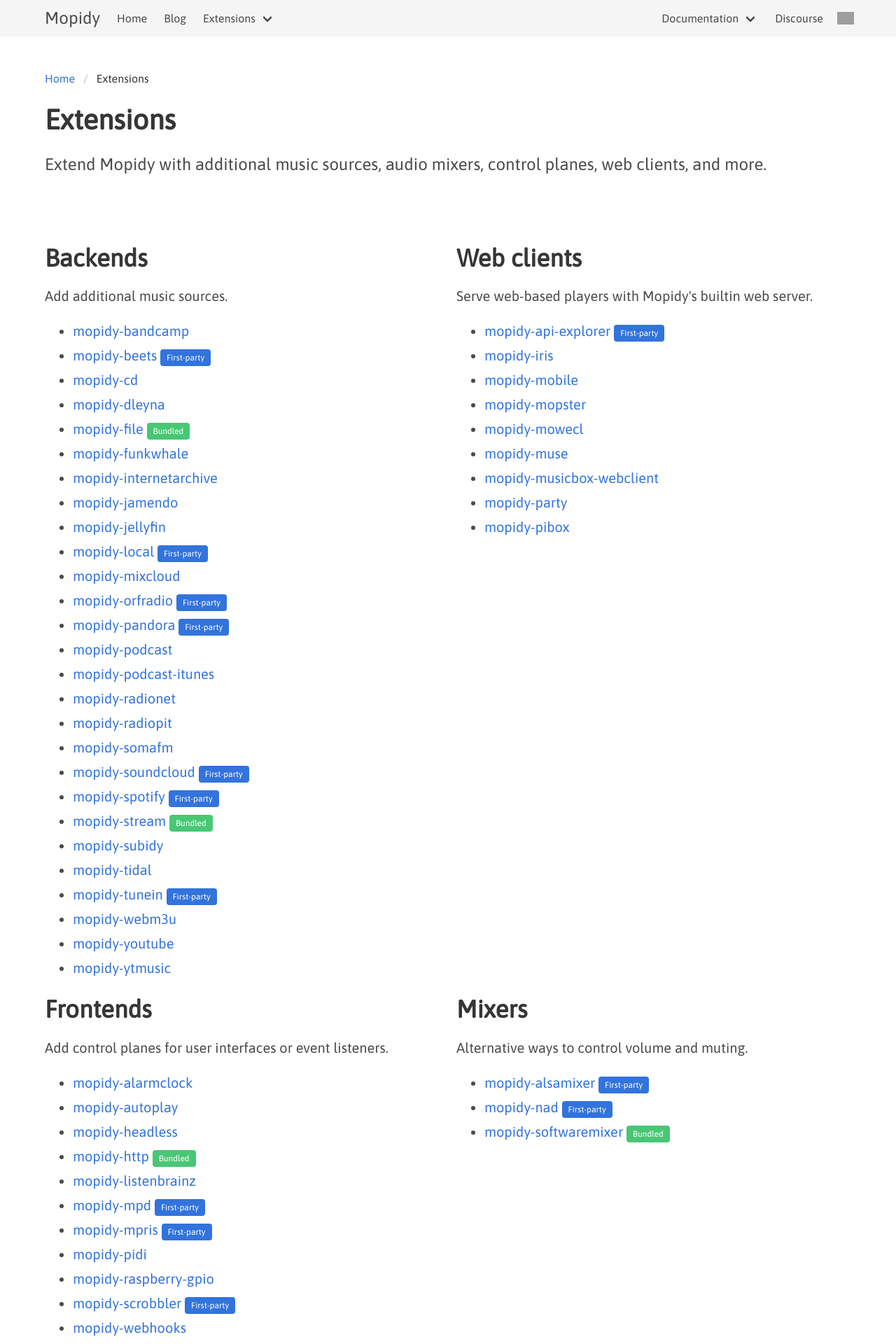
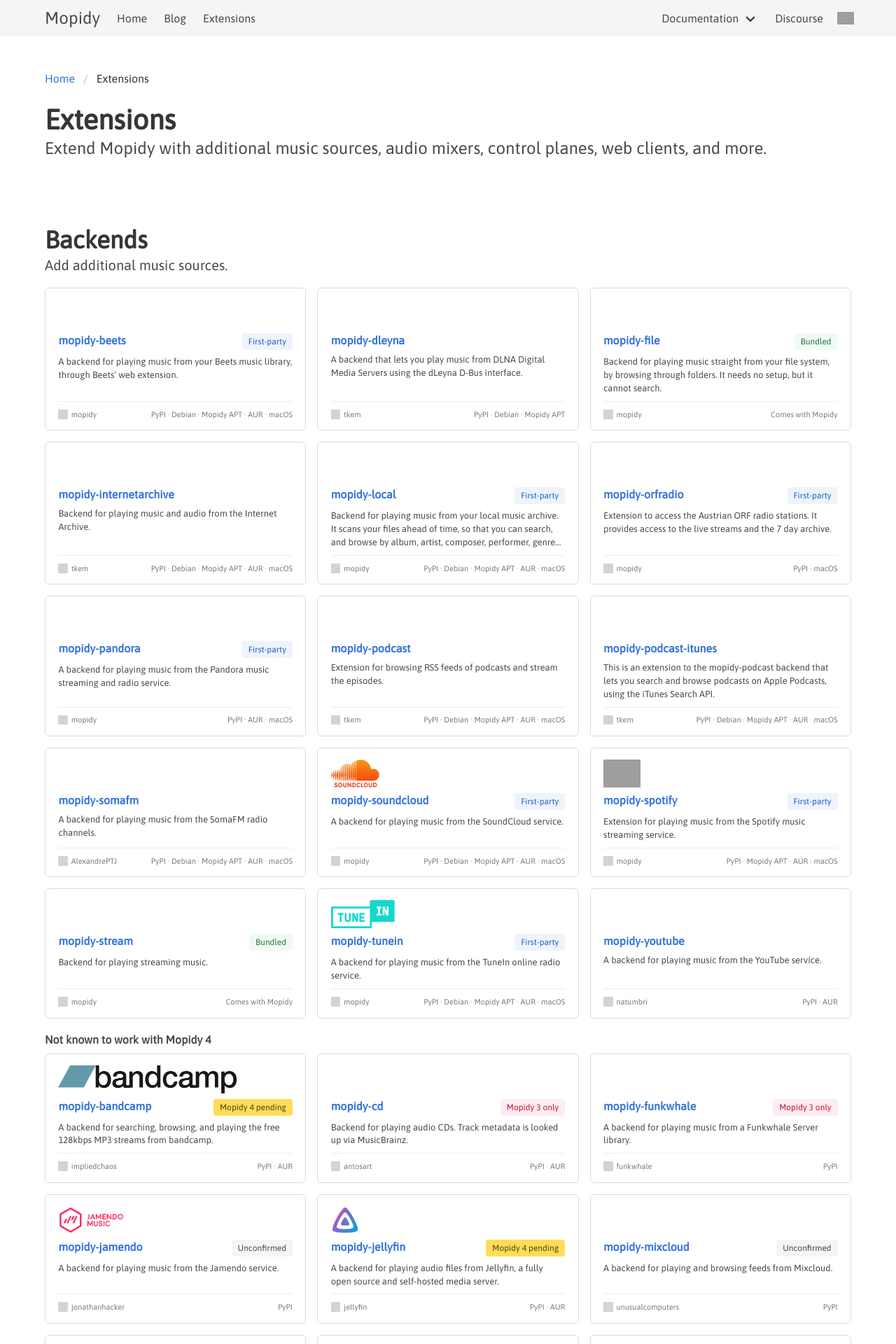
Before and after one commit to mopidy/website, a Jekyll site: the page built from ext/index.html, in a window 1280 px wide. Shown: the top 1920 px of the page at 70% size. Built offline with Jekyll 4.4.1, drawn with Linux system fonts in a browser that asks for light colours; some of the changed text lies outside the part shown; grey boxes are pictures that could not be loaded.

Commit message:
feat: Rebuild the extension index as cards

```diff
--- /dev/null
+++ b/_includes/ext-cards.html
@@ -0,0 +1,64 @@
+{% comment %}
+  `include.only` is either "supported" or "other".
+{% endcomment %}
+
+{% capture ext_cards %}
+  {% for ext in exts %}
+    {% if ext.dist.bundled or ext.compat[site.data.compat.current].status == "supported" %}
+      {% assign compat_ok = true %}
+    {% else %}
+      {% assign compat_ok = false %}
+    {% endif %}
+    {% if include.only == "supported" and compat_ok == false %}{% continue %}{% endif %}
+    {% if include.only == "other" and compat_ok %}{% continue %}{% endif %}
+    <li>
+      <a class="ext-card" href="{{ ext.url }}">
+        <span class="ext-card-logo-slot">
+          {%- if ext.logo %}<img class="ext-card-logo" src="{{ ext.logo }}" alt="" />{% endif -%}
+        </span>
+        <span class="ext-card-head">
+          <span class="ext-card-title">{{ ext.title }}</span>
+          {% assign compat_status = ext.compat[site.data.compat.current].status | default: "unknown" %}
+          {% if ext.dist.bundled %}{% assign compat_status = "supported" %}{% endif %}
+          {% if ext.archived %}
+            <span class="tag is-danger is-light">Archived</span>
+          {% elsif compat_status != "supported" %}
+            {% include ext-compat-tag.html %}
+          {% elsif ext.dist.bundled %}
+            <span class="tag is-success is-light">Bundled</span>
+          {% else %}
+            {% assign repo_owner = ext.dev.github | split: "/" | first %}
+            {% if repo_owner == "mopidy" %}
+              <span class="tag is-primary is-light">First-party</span>
+            {% endif %}
+          {% endif %}
+        </span>
+        <span class="ext-card-desc">
+          {%- comment -%}
+            Line breaks must become spaces, or words join up.
+          {%- endcomment -%}
+          {% capture ext_newline %}
+{% endcapture %}
+          {%- assign desc = ext.content | split: "</p>" | first | strip_html
+                            | replace: ext_newline, " " | replace: "  ", " "
+                            | strip -%}
+          <span class="ext-card-desc-text">{{ desc }}</span>
+        </span>
+        <span class="ext-card-foot">
+          <span class="ext-card-repo">{% include ext-repo.html %}</span>
+          <span class="ext-card-dist">{% include ext-dists.html %}</span>
+        </span>
+      </a>
+    </li>
+  {% endfor %}
+{% endcapture %}
+
+{% assign ext_cards_trimmed = ext_cards | strip %}
+{% if ext_cards_trimmed != "" %}
+  {% unless include.only == "supported" %}
+    <h3 class="is-size-6 has-text-weight-semibold has-text-grey-dark">
+      Not known to work with {{ site.data.compat.label }}
+    </h3>
+  {% endunless %}
+  <ul class="ext-grid">{{ ext_cards }}</ul>
+{% endif %}
--- /dev/null
+++ b/_includes/ext-dists.html
@@ -0,0 +1,14 @@
+
+{%- if ext.dist.bundled -%}
+  Comes with Mopidy
+{%- else -%}
+  {%- assign places = "" -%}
+  {%- if ext.dist.pypi -%}{%- assign places = places | append: "PyPI," -%}{%- endif -%}
+  {%- if ext.dist.apt-debian -%}{%- assign places = places | append: "Debian," -%}{%- endif -%}
+  {%- if ext.dist.apt-mopidy -%}{%- assign places = places | append: "Mopidy APT," -%}{%- endif -%}
+  {%- if ext.dist.arch-aur -%}{%- assign places = places | append: "AUR," -%}{%- endif -%}
+  {%- if ext.dist.fedora -%}{%- assign places = places | append: "Fedora," -%}{%- endif -%}
+  {%- if ext.dist.rpmfusion -%}{%- assign places = places | append: "RPMFusion," -%}{%- endif -%}
+  {%- if ext.dist.homebrew -%}{%- assign places = places | append: "macOS," -%}{%- endif -%}
+  {{- places | split: "," | join: " · " -}}
+{%- endif -%}
--- /dev/null
+++ b/_includes/ext-repo.html
@@ -0,0 +1,21 @@
+{%- if ext.dev.github -%}
+  {%- assign repo_host = "github" -%}
+  {%- assign repo_account = ext.dev.github | split: "/" | first -%}
+{%- elsif ext.dev.gitlab -%}
+  {%- assign repo_host = "gitlab" -%}
+  {%- if ext.dev.gitlab.repo -%}
+    {%- assign repo_account = ext.dev.gitlab.repo | split: "/" | first -%}
+  {%- else -%}
+    {%- assign repo_account = ext.dev.gitlab | split: "/" | first -%}
+  {%- endif -%}
+{%- elsif ext.dev.codeberg -%}
+  {%- assign repo_host = "codeberg" -%}
+  {%- assign repo_account = ext.dev.codeberg | split: "/" | first -%}
+{%- endif -%}
+
+{%- if repo_account -%}
+  <img class="ext-card-repo-icon"
+       src="https://unpkg.com/simple-icons@latest/icons/{{ repo_host }}.svg"
+       alt="{{ repo_host }}" />
+  {{ repo_account }}
+{%- endif -%}
--- a/_includes/ext-type-list.html
+++ /dev/null
@@ -1,20 +0,0 @@
-<ul class="list-unstyled lead">
-  {% for ext in exts %}
-    <li>
-      <a href="{{ ext.url }}">{{ ext.title }}</a>
-      {% if ext.dist.bundled %}
-        <span class="tag is-success">Bundled</span>
-      {% else %}
-        {% assign repo_owner = ext.dev.github | split: "/" | first %}
-        {% if repo_owner == "mopidy" %}
-          <span class="tag is-primary">First-party</span>
-        {% endif %}
-      {% endif %}
-      {% if ext.archived %}
-        <span class="tag is-danger is-light">Archived</span>
-      {% endif %}
-    </li>
-  {% else %}
-    <li><em>(none)</em></li>
-  {% endfor %}
-</ul>
--- a/_layouts/default.html
+++ b/_layouts/default.html
@@ -22,15 +22,7 @@
       <div class="navbar-start">
         <a class="navbar-item" href="/">Home</a>
         <a class="navbar-item" href="/blog/">Blog</a>
-        <div class="navbar-item has-dropdown is-hoverable">
-          <a class="navbar-link" href="/ext/">
-            Extensions
-          </a>
-          <div class="navbar-dropdown">
-            <a class="navbar-item" href="/ext/">Overview</a>
-            <a class="navbar-item" href="/ext/dists/">Distributions</a>
-          </div>
-        </div>
+        <a class="navbar-item" href="/ext/">Extensions</a>
       </div>
       <div class="navbar-end">
         <div class="navbar-item has-dropdown is-hoverable">
--- a/ext/dists.html
+++ /dev/null
@@ -1,127 +0,0 @@
----
-title: Extension distributions
----
-
-<section class="section">
-  <div class="container">
-
-    <nav class="breadcrumb" aria-label="breadcrumbs">
-      <ol>
-        <li><a href="/">Home</a></li>
-        <li><a href="/ext/">Extensions</a></li>
-        <li class="is-active"><a href="/ext/distributions/">Distributions</a></li>
-      </ol>
-    </nav>
-
-    <h1 class="title is-size-2">Extension distributions</h1>
-
-    {% assign exts = site.ext | sort_natural: "title" %}
-
-    <div class="table-container">
-      <table class="table is-hoverable is-fullwidth">
-        <thead>
-          <tr>
-            <th>Extension</th>
-            <th>Type</th>
-            <th class="has-text-centered">PyPI</th>
-            <th class="has-text-centered">APT (Debian)</th>
-            <th class="has-text-centered">APT (Mopidy)</th>
-            <th class="has-text-centered">Arch (AUR)</th>
-            <th class="has-text-centered">Fedora / RPMFusion</th>
-            <th class="has-text-centered">macOS</th>
-          </tr>
-        </thead>
-        <tbody>
-          {% for ext in exts %}
-            <tr>
-              <td>
-                <a href="{{ ext.url }}">{{ ext.title }}</a>
-                {% if ext.dist.bundled %}
-                  <span class="tag is-pulled-right is-success">Bundled</span>
-                {% else %}
-                  {% assign repo_owner = ext.dev.github | split: "/" | first %}
-                  {% if repo_owner == "mopidy" %}
-                    <span class="tag is-pulled-right is-primary">First-party</span>
-                  {% endif %}
-                {% endif %}
-                {% if ext.archived %}<span class="tag is-pulled-right is-danger is-light">Archived</span>{% endif %}
-              </td>
-              <td>{{ ext.type | capitalize }}</td>
-              <td class="has-text-centered">
-                {% assign pypi = ext.dist.pypi %}
-                {% if ext.dist.bundled %}{% assign pypi = "Mopidy" %}{% endif %}
-                {% if pypi %}
-                  <a href="https://pypi.org/project/{{ pypi }}" title="PyPI">
-                    <span class="icon"><img src="https://unpkg.com/simple-icons@latest/icons/pypi.svg" /></span>
-                  </a>
-                {% endif %}
-              </td>
-              <td class="has-text-centered">
-                {% assign apt = ext.dist.apt-debian %}
-                {% if ext.dist.bundled %}{% assign apt = "mopidy" %}{% endif %}
-                {% if apt %}
-                  <a href="https://packages.debian.org/{{ apt }}" title="APT (Debian)">
-                    <span class="icon"><img src="https://unpkg.com/simple-icons@latest/icons/debian.svg" /></span>
-                  </a>
-                {% endif %}
-              </td>
-              <td class="has-text-centered">
-                {% assign apt = ext.dist.apt-mopidy %}
-                {% if ext.dist.bundled %}{% assign apt = "mopidy" %}{% endif %}
-                {% if apt %}
-                  <a href="https://apt.mopidy.com/" title="APT (Mopidy)">
-                    <span class="icon"><img src="https://unpkg.com/simple-icons@latest/icons/debian.svg" /></span>
-                  </a>
-                {% endif %}
-              </td>
-              <td class="has-text-centered">
-                {% if ext.dist.arch-aur %}
-                  <a href="https://aur.archlinux.org/packages/{{ ext.dist.arch-aur }}/" title="Arch Linux (AUR)">
-                    <span class="icon"><img src="https://unpkg.com/simple-icons@latest/icons/archlinux.svg" /></span>
-                  </a>
-                {% endif %}
-                {% if ext.dist.bundled %}
-                  <a href="https://www.archlinux.org/packages/community/any/mopidy/" title="Arch Linux (Community)">
-                    <span class="icon"><img src="https://unpkg.com/simple-icons@latest/icons/archlinux.svg" /></span>
-                  </a>
-                {% endif %}
-              </td>
-              <td class="has-text-centered">
-                {% if ext.dist.fedora %}
-                  <a href="https://src.fedoraproject.org/rpms/{{ ext.dist.fedora }}/" title="Fedora">
-                    <span class="icon"><img src="https://unpkg.com/simple-icons@latest/icons/fedora.svg" /></span>
-                  </a>
-                {% elsif ext.dist.rpmfusion %}
-                  {% assign parts = ext.dist.rpmfusion | split: '/' %}
-                  <a href="https://admin.rpmfusion.org/pkgdb/packages/{{ ext.dist.rpmfusion }}/" title="RPMFusion ({{ parts | pop }})">
-                    <span class="icon"><img src="https://unpkg.com/simple-icons@latest/icons/fedora.svg" />*</span>
-                  </a>
-                {% endif %}
-                {% if ext.dist.bundled %}
-                  <a href="https://src.fedoraproject.org/rpms/mopidy/" title="Fedora">
-                    <span class="icon"><img src="https://unpkg.com/simple-icons@latest/icons/fedora.svg" /></span>
-                  </a>
-                {% endif %}
-              </td>
-              <td class="has-text-centered">
-                {% if ext.dist.homebrew %}
-                  {% assign repo = ext.dist.homebrew.tap | replace: "/", "/homebrew-" %}
-                  {% assign formula = ext.dist.homebrew.formula %}
-                {% else if ext.dist.bundled %}
-                  {% assign repo = "mopidy/homebrew-mopidy" %}
-                  {% assign formula = "mopidy" %}
-                {% endif %}
-                {% if ext.dist.homebrew or ext.dist.bundled %}
-                  <a href="https://github.com/{{ repo }}/blob/HEAD/Formula/{{ formula }}.rb" title="Homebrew">
-                    <span class="icon"><img src="https://unpkg.com/simple-icons@latest/icons/apple.svg" /></span>
-                  </a>
-                {% endif %}
-              </td>
-            </tr>
-          {% endfor %}
-        </tbody>
-      </table>
-    </div>
-
-  </div>
-</section>
--- a/ext/index.html
+++ b/ext/index.html
@@ -14,7 +14,7 @@
 
     <h1 class="title is-size-2">Extensions</h1>
 
-    <p class="is-size-4">
+    <p class="subtitle is-size-4">
       Extend Mopidy with additional music sources, audio mixers, control
       planes, web clients, and more.
     </p>
@@ -25,52 +25,55 @@
 <section class="section">
   <div class="container content is-medium">
 
-    <div class="columns">
-      <div class="column">
-
-        <h2>Backends</h2>
-        <p>
+    <h2 class="title">Backends</h2>
+    <p class="subtitle">
       Add additional music sources.
     </p>
     {% assign exts = site.ext | where: "type", "backend" | sort_natural: "title" %}
-        {% include ext-type-list.html %}
+    {% include ext-cards.html only="supported" %}
+    {% include ext-cards.html only="other" %}
 
   </div>
-      <div class="column">
+</section>
 
-        <h2>Web clients</h2>
-        <p>
+<section class="section">
+  <div class="container content is-medium">
+
+    <h2 class="title">Web clients</h2>
+    <p class="subtitle">
       Serve web-based players with Mopidy's builtin web server.
     </p>
     {% assign exts = site.ext | where: "type", "web" | sort_natural: "title" %}
-        {% include ext-type-list.html %}
+    {% include ext-cards.html only="supported" %}
+    {% include ext-cards.html only="other" %}
 
   </div>
-    </div>
-    <div class="columns">
-      <div class="column">
+</section>
 
-        <h2>Frontends</h2>
-        <p>
+<section class="section">
+  <div class="container content is-medium">
+
+    <h2 class="title">Frontends</h2>
+    <p class="subtitle">
       Add control planes for user interfaces or event listeners.
     </p>
     {% assign exts = site.ext | where: "type", "frontend" | sort_natural: "title" %}
-        {% include ext-type-list.html %}
+    {% include ext-cards.html only="supported" %}
+    {% include ext-cards.html only="other" %}
 
   </div>
-      <div class="column">
+</section>
 
-        <h2>Mixers</h2>
-        <p>
+<section class="section">
+  <div class="container content is-medium">
+
+    <h2 class="title">Mixers</h2>
+    <p class="subtitle">
       Alternative ways to control volume and muting.
     </p>
     {% assign exts = site.ext | where: "type", "mixer" | sort_natural: "title" %}
-        {% include ext-type-list.html %}
-
-      </div>
-    </div>
-
-    </div>
+    {% include ext-cards.html only="supported" %}
+    {% include ext-cards.html only="other" %}
 
   </div>
 </section>
--- a/media/css/mopidy.scss
+++ b/media/css/mopidy.scss
@@ -76,3 +76,116 @@
   filter: invert(1);
   opacity: 0.9;
 }
+
+// Extension cards on /ext/.
+// `.content ul` beats a single class.
+.content .ext-grid,
+.ext-grid {
+  display: grid;
+  grid-template-columns: repeat(auto-fill, minmax(19.5rem, 1fr));
+  gap: 1rem;
+  margin: 0 0 2.5rem 0;
+  padding: 0;
+  list-style: none;
+
+  li + li {
+    margin-top: 0;
+  }
+}
+
+.ext-card {
+  display: flex;
+  flex-direction: column;
+  gap: 0.5rem;
+  height: 100%;
+  padding: 1rem 1.15rem 0.9rem;
+  border: 1px solid $grey-lighter;
+  border-radius: $radius-large;
+  background-color: $white;
+  color: $text;
+  transition: border-color 0.15s ease, box-shadow 0.15s ease,
+    transform 0.15s ease;
+
+  &:hover {
+    border-color: $primary;
+    box-shadow: 0 0.4rem 1rem rgba(0, 0, 0, 0.07);
+    transform: translateY(-2px);
+    color: $text;
+  }
+}
+
+.ext-card-head {
+  display: flex;
+  flex-wrap: wrap;
+  align-items: baseline;
+  justify-content: space-between;
+  gap: 0.4rem;
+}
+
+.ext-card-title {
+  font-size: 1rem;
+  font-weight: 600;
+  color: $link;
+  line-height: 1.3;
+  word-break: break-word;
+}
+
+// The logos are not a set: they run from square icons to wordmarks seven
+// times as wide as they are tall. Only a fixed height holds them together.
+// A row of their own gives the wide ones enough width to stay legible.
+.ext-card-logo-slot {
+  display: flex;
+  align-items: center;
+  height: 2.5rem;
+}
+
+.ext-card-logo {
+  height: 100%;
+  max-width: 100%;
+  width: auto;
+  object-fit: contain;
+}
+
+.ext-card-desc {
+  flex-grow: 1;
+  font-size: 0.8125rem;
+  line-height: 1.45;
+  color: $grey-dark;
+}
+
+.ext-card-desc-text {
+  display: -webkit-box;
+  -webkit-line-clamp: 3;
+  -webkit-box-orient: vertical;
+  overflow: hidden;
+}
+
+.ext-card-foot {
+  display: flex;
+  flex-wrap: wrap;
+  align-items: center;
+  justify-content: space-between;
+  gap: 0.4rem;
+  padding-top: 0.6rem;
+  border-top: 1px solid $grey-lightest;
+}
+
+.ext-card-repo,
+.ext-card-dist {
+  display: flex;
+  align-items: center;
+  gap: 0.3rem;
+  font-size: 0.6875rem;
+  color: $grey;
+  min-width: 0;
+}
+
+.ext-card-dist {
+  text-align: right;
+}
+
+.ext-card-repo-icon {
+  width: 0.85rem;
+  height: 0.85rem;
+  opacity: 0.45;
+}
```
Lines whose indentation alone changed are shown as unchanged.
